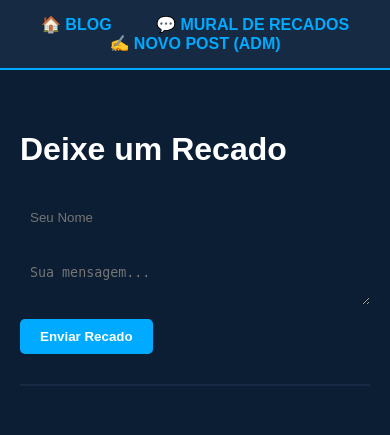
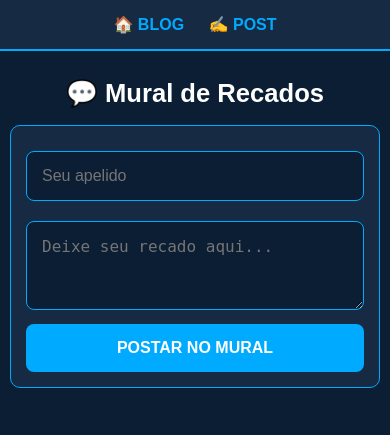
Before and after one commit to azuledoido/meu-blog-flask, a Flask app: page /mural in a window 390 px wide. Shown: the top 435 px of the page. Run offline with Flask 3, Linux system fonts and the light colour scheme; data that the repository does not hold is empty; some libraries are stand-ins or nearby versions.

Commit message:
Mural totalmente responsivo e mobile

```diff
--- a/templates/mural.html
+++ b/templates/mural.html
@@ -1,38 +1,99 @@
 <!DOCTYPE html>
-<html>
+<html lang="pt-br">
 <head>
+    <meta charset="UTF-8">
+    <meta name="viewport" content="width=device-width, initial-scale=1.0">
     <title>Mural - Azul e Doido</title>
     <style>
-        body { background-color: #0b1e33; color: white; font-family: sans-serif; margin: 0; }
+        * { box-sizing: border-box; }
+        body {
+            background-color: #0b1e33;
+            color: white;
+            font-family: sans-serif;
+            margin: 0;
+            padding: 0;
+            overflow-x: hidden;
+        }
         nav { background: #162a44; padding: 15px; text-align: center; border-bottom: 2px solid #00aaff; }
-        nav a { color: #00aaff; margin: 0 20px; text-decoration: none; font-weight: bold; }
-        .container { max-width: 800px; margin: 20px auto; padding: 20px; }
-        .item { background: #1c3a5e; padding: 20px; margin-bottom: 20px; border-radius: 10px; border-left: 5px solid #00aaff; }
-        input, textarea { width: 100%; padding: 10px; margin: 10px 0; border-radius: 5px; border: none; background: #0b1e33; color: white; box-sizing: border-box; }
-        button { background: #00aaff; color: white; border: none; padding: 10px 20px; cursor: pointer; border-radius: 5px; font-weight: bold; }
-        .data { font-size: 0.8em; color: #888; }
+        nav a { color: #00aaff; margin: 0 10px; text-decoration: none; font-weight: bold; }
+
+        .container { max-width: 800px; margin: auto; padding: 15px; }
+
+        /* Formulário de recado */
+        .form-mural {
+            background: #162a44;
+            padding: 20px;
+            border-radius: 10px;
+            border: 1px solid #00aaff;
+            margin-bottom: 30px;
+        }
+        input, textarea {
+            width: 100%;
+            padding: 15px;
+            margin: 10px 0;
+            border-radius: 8px;
+            border: 1px solid #00aaff;
+            background: #0b1e33;
+            color: white;
+            font-size: 16px;
+        }
+        button {
+            background: #00aaff;
+            color: white;
+            border: none;
+            padding: 15px;
+            font-weight: bold;
+            cursor: pointer;
+            border-radius: 8px;
+            width: 100%;
+            font-size: 16px;
+        }
+
+        /* Lista de recados */
+        .recado {
+            background: #1c3a5e;
+            padding: 20px;
+            margin-bottom: 15px;
+            border-radius: 10px;
+            border-left: 5px solid #00aaff;
+            word-wrap: break-word;
+        }
+        .recado strong { color: #00aaff; font-size: 1.1rem; }
+        .recado small { color: #888; display: block; margin-top: 5px; }
+
+        @media (max-width: 768px) {
+            .container { padding: 10px; }
+            .form-mural { padding: 15px; }
+            h1 { font-size: 1.6rem; text-align: center; }
+        }
     </style>
 </head>
 <body>
     <nav>
         <a href="/">🏠 BLOG</a>
-        <a href="/mural">💬 MURAL DE RECADOS</a>
-        <a href="/escrever">✍️ NOVO POST (ADM)</a>
+        <a href="/escrever">✍️ POST</a>
     </nav>
+
     <div class="container">
-        <h1>Deixe um Recado</h1>
-        <form method="POST">
-            <input name="nome" placeholder="Seu Nome" required>
-            <textarea name="recado" placeholder="Sua mensagem..." required></textarea>
-            <button type="submit">Enviar Recado</button>
-        </form>
-        <hr style="border: 0.5px solid #162a44; margin: 30px 0;">
-        {% for r in recados %}
-            <div class="item">
-                <strong>{{ r[0] }}:</strong> {{ r[1] }} <br>
-                <span class="data">{{ r[2].strftime("%H:%M - %d/%m") }}</span>
+        <h1>💬 Mural de Recados</h1>
+
+        <div class="form-mural">
+            <form method="POST">
+                <input type="text" name="nome" placeholder="Seu apelido" required>
+                <textarea name="mensagem" rows="3" placeholder="Deixe seu recado aqui..." required></textarea>
+                <button type="submit">POSTAR NO MURAL</button>
+            </form>
+        </div>
+
+        <div class="lista-recados">
+            {% for m in mensagens %}
+            <div class="recado">
+                <strong>👤 {{ m[0] }}</strong>
+                <p style="margin: 10px 0;">{{ m[1] }}</p>
+                <small>📅 {{ m[2] }}</small>
             </div>
-        {% endfor %}
+            {% endfor %}
+        </div>
     </div>
 </body>
 </html>
```
